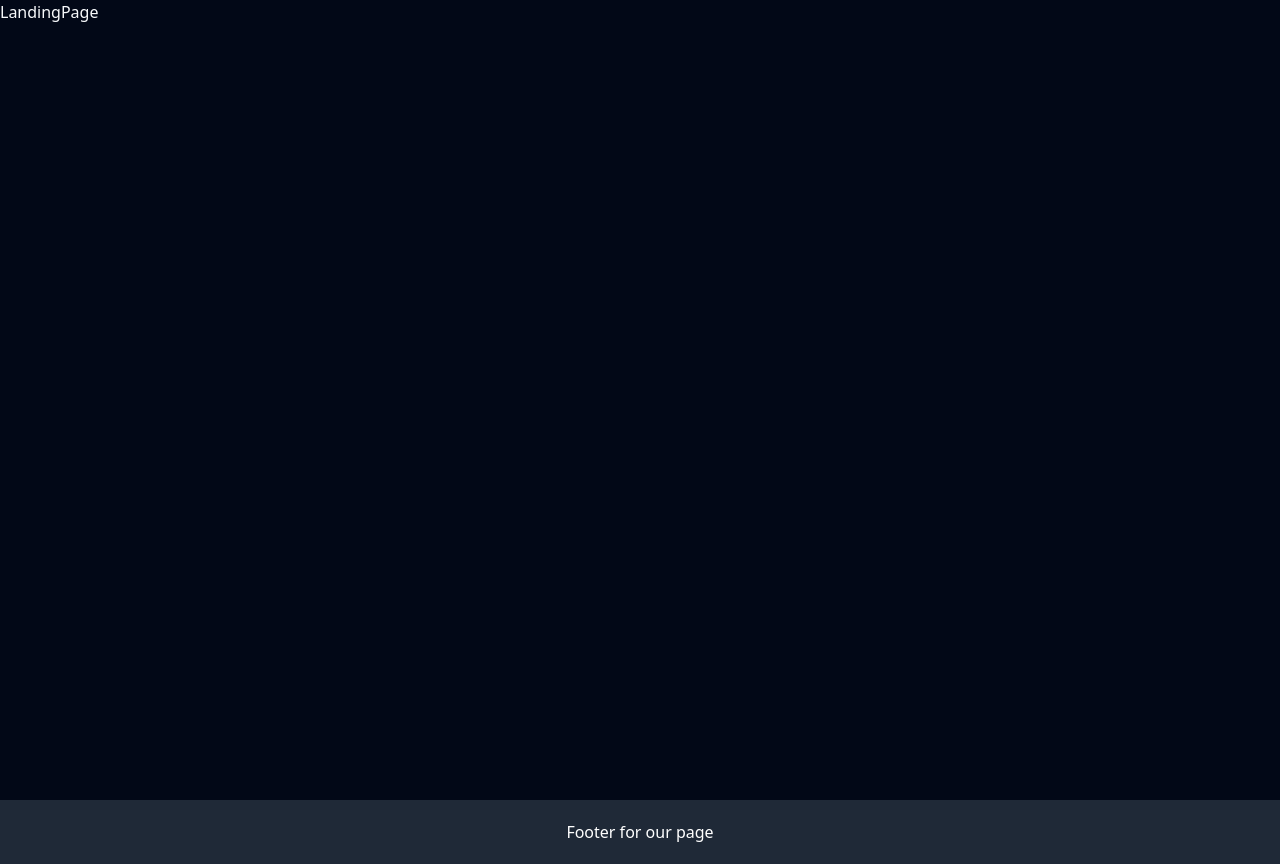
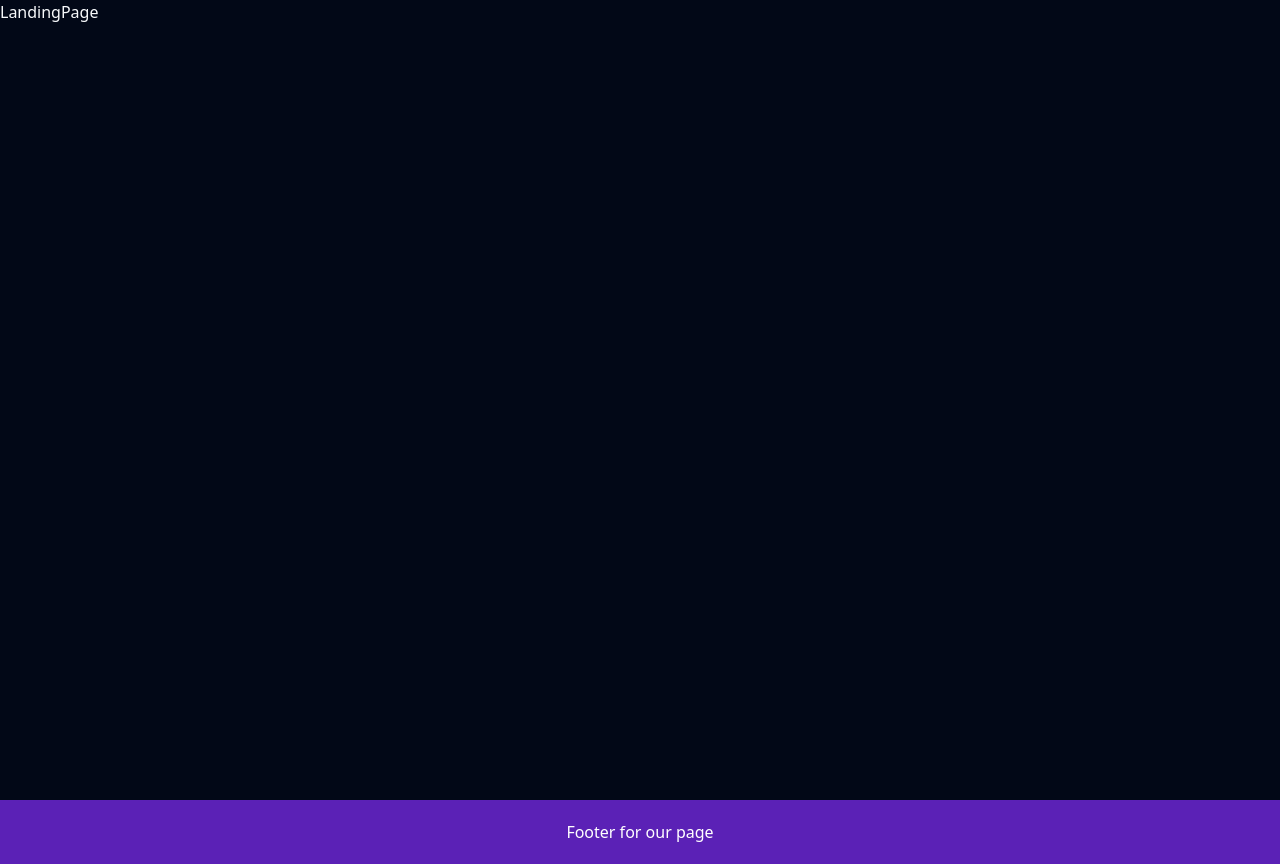
Before and after one commit to Ka-ra-N/URL-shortener-app, a React (Vite) app: page / in a window 1280 px wide. Built offline with nearby package versions, Linux system fonts and the light colour scheme.

Commit message:
Made some changes

```diff
--- a/src/layouts/AppLayout.jsx
+++ b/src/layouts/AppLayout.jsx
@@ -8,7 +8,7 @@ const AppLayout = () => {
         {/* Header */}
         <Outlet />
       </main>
-      <footer className="text-center p-5 text-white bg-gray-800">
+      <footer className="text-center p-5 text-white bg-violet-800">
         <div>Footer for our page</div>
       </footer>
     </div>
```
